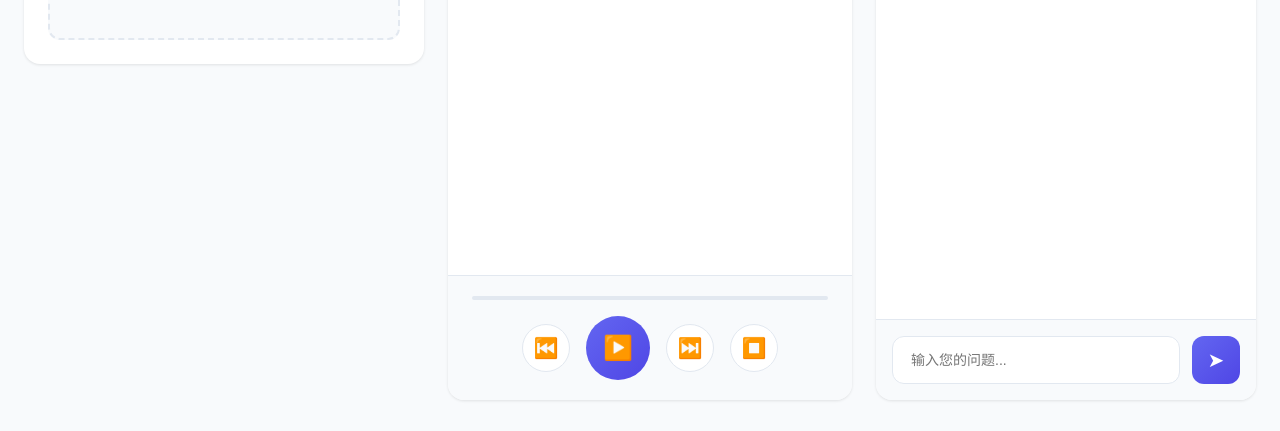
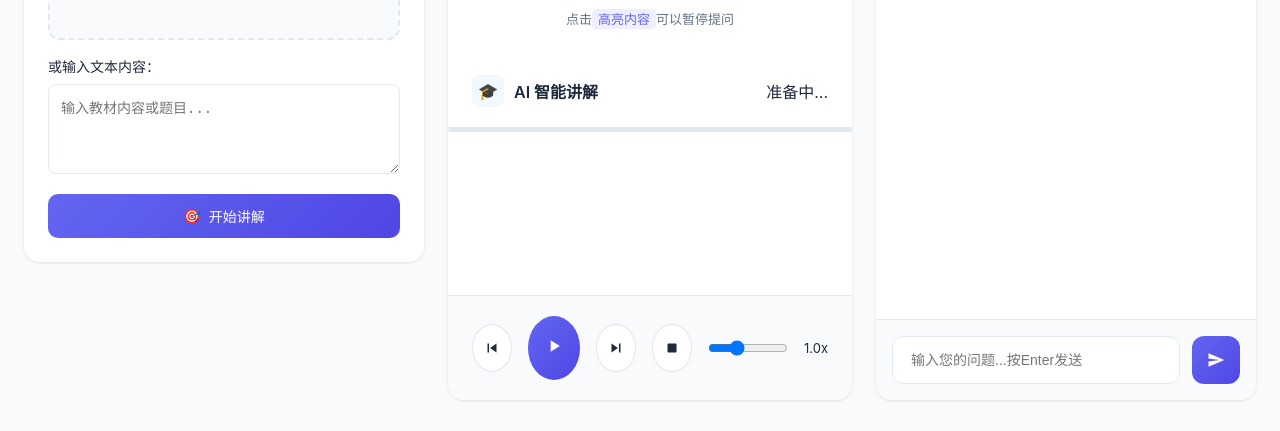
Before and after one commit to Ctrl-Alt-Wang/TutorAgent, a plain HTML site: page static/index.html in a window 1280 px wide. Shown: the part 369-800 px from the top of the page. Drawn offline with Linux system fonts and the light colour scheme.

Commit message:
fix: 修复HTML与JavaScript不匹配问题
问题：
- HTML使用旧的ID名称和onclick内联事件
- JavaScript使用新的ID名称和addEventListener
- 导致图片上传后无法正确调用API

修复：
- 重写HTML，使用正确的元素ID
- 添加textInput文本输入框
- 添加welcomeScreen和lectureScreen容器
- 更新所有按钮ID和事件绑定
- 移除inline onclick事件处理
- 确保DOM元素与JavaScript完全匹配

现在图片上传和API调用应该正常工作了！

```diff
--- a/static/index.html
+++ b/static/index.html
@@ -14,10 +14,7 @@
             <span>智能教材讲解系统</span>
         </div>
         <div class="status-bar">
-            <div class="status-indicator">
-                <div class="status-dot" id="statusDot"></div>
-                <span id="statusText">等待上传</span>
-            </div>
+            <div class="status-indicator" id="statusIndicator">等待上传</div>
         </div>
     </header>
 
@@ -32,6 +29,7 @@
                 </div>
             </div>
             <div class="card-body">
+                <!-- 上传区 -->
                 <div class="upload-zone" id="uploadZone">
                     <div class="upload-icon">📷</div>
                     <div class="upload-text">点击或拖拽上传教材图片</div>
@@ -39,55 +37,109 @@
                 </div>
                 <input type="file" id="fileInput" accept="image/*" hidden>
 
-                <div class="preview-container hidden" id="previewContainer">
+                <!-- 预览区 -->
+                <div class="preview-container" id="previewContainer" style="display: none;">
                     <img src="" alt="预览" class="preview-image" id="previewImage">
-                    <div class="preview-actions">
-                        <button class="btn btn-secondary" onclick="resetUpload()">重新上传</button>
-                        <button class="btn btn-primary" id="startBtn" onclick="startAnalysis()">
+                    <button class="btn btn-secondary" id="reuploadBtn" style="margin-top: 12px;">
+                        <span>🔄</span> 重新上传
+                    </button>
+                </div>
+
+                <!-- 文本输入 -->
+                <div class="text-input-section" style="margin-top: 16px;">
+                    <label style="display: block; margin-bottom: 8px; font-size: 14px; font-weight: 500;">
+                        或输入文本内容：
+                    </label>
+                    <textarea
+                        id="textInput"
+                        class="text-input"
+                        placeholder="输入教材内容或题目..."
+                        rows="4"
+                        style="width: 100%; padding: 12px; border: 1.5px solid #e5e7eb; border-radius: 8px; font-size: 14px; resize: vertical;"
+                    ></textarea>
+                </div>
+
+                <!-- 开始讲解按钮 -->
+                <button class="btn btn-primary btn-large" id="startLectureBtn" style="width: 100%; margin-top: 16px;">
                     <span>🎯</span> 开始讲解
                 </button>
-                    </div>
-                </div>
             </div>
         </section>
 
         <!-- 中间 - 讲解区域 -->
         <section class="card lecture-section">
+            <!-- 欢迎屏幕 -->
+            <div id="welcomeScreen">
                 <div class="card-header">
                     <div class="card-title">
                         <div class="card-title-icon">🎓</div>
                         AI 智能讲解
                     </div>
-                <div class="speed-control">
-                    <span class="speed-label">语速</span>
-                    <select class="speed-value" id="speedControl" onchange="changeSpeed()">
-                        <option value="0.8">0.8x</option>
-                        <option value="1" selected>1.0x</option>
-                        <option value="1.2">1.2x</option>
-                        <option value="1.5">1.5x</option>
-                    </select>
-                </div>
                 </div>
 
-            <div class="lecture-content" id="lectureContent">
+                <div class="lecture-content" style="display: flex; align-items: center; justify-content: center; height: 100%;">
                     <div class="qa-empty">
                         <div class="qa-empty-icon">🎯</div>
-                    <div>上传教材图片开始智能讲解</div>
+                        <div>上传教材图片或输入文本开始智能讲解</div>
                         <div style="font-size: 13px; margin-top: 8px;">
-                        点击<span class="highlight" style="cursor: default;">高亮内容</span>可以暂停提问
+                            点击<span class="highlight" style="cursor: default; padding: 2px 6px; background: rgba(99, 102, 241, 0.1); border-radius: 4px; color: var(--primary);">高亮内容</span>可以暂停提问
+                        </div>
                     </div>
                 </div>
             </div>
 
-            <div class="voice-control">
-                <div class="voice-progress">
-                    <div class="voice-progress-bar" id="progressBar"></div>
+            <!-- 讲解屏幕 -->
+            <div id="lectureScreen" style="display: none; height: 100%; display: flex; flex-direction: column;">
+                <div class="card-header" style="flex-shrink: 0;">
+                    <div class="card-title">
+                        <div class="card-title-icon">🎓</div>
+                        AI 智能讲解
                     </div>
+                    <div class="progress-info">
+                        <span id="progressText">准备中...</span>
+                    </div>
+                </div>
+
+                <!-- 进度条 -->
+                <div class="voice-progress" style="flex-shrink: 0;">
+                    <div class="voice-progress-bar" id="progressBar" style="width: 0%;"></div>
+                </div>
+
+                <!-- 讲解内容 -->
+                <div class="lecture-content" id="contentCard" style="flex: 1; overflow-y: auto; padding: 20px;">
+                    <!-- 动态生成的讲解段落 -->
+                </div>
+
+                <!-- 语音控制条 -->
+                <div class="voice-control" style="flex-shrink: 0;">
                     <div class="voice-buttons">
-                    <button class="voice-btn secondary" onclick="skipBackward()" title="上一段">⏮️</button>
-                    <button class="voice-btn main" id="playPauseBtn" onclick="togglePlayPause()" title="播放/暂停">▶️</button>
-                    <button class="voice-btn secondary" onclick="skipForward()" title="下一段">⏭️</button>
-                    <button class="voice-btn secondary" onclick="stopLecture()" title="停止">⏹️</button>
+                        <button class="voice-btn secondary" id="prevBtn" title="上一段">
+                            <svg viewBox="0 0 24 24" fill="currentColor" width="18" height="18">
+                                <path d="M6 6h2v12H6zm3.5 6l8.5 6V6z"/>
+                            </svg>
+                        </button>
+                        <button class="voice-btn main" id="playPauseBtn" title="播放/暂停">
+                            <div class="icon">
+                                <svg viewBox="0 0 24 24" fill="currentColor" width="20" height="20">
+                                    <path d="M8 5v14l11-7z"/>
+                                </svg>
+                            </div>
+                        </button>
+                        <button class="voice-btn secondary" id="nextBtn" title="下一段">
+                            <svg viewBox="0 0 24 24" fill="currentColor" width="18" height="18">
+                                <path d="M6 18l8.5-6L6 6v12zM16 6v12h2V6h-2z"/>
+                            </svg>
+                        </button>
+                        <button class="voice-btn secondary" id="stopBtn" title="停止">
+                            <svg viewBox="0 0 24 24" fill="currentColor" width="18" height="18">
+                                <rect x="6" y="6" width="12" height="12" rx="1"/>
+                            </svg>
+                        </button>
+                        <div class="speed-control" style="margin-left: auto;">
+                            <input type="range" id="speedControl" min="0.5" max="2" step="0.1" value="1" style="width: 80px;">
+                            <span id="speedValue" style="margin-left: 8px; font-size: 13px;">1.0x</span>
+                        </div>
+                    </div>
                 </div>
             </div>
         </section>
@@ -101,7 +153,8 @@
                 </div>
             </div>
 
-            <div class="qa-list" id="qaList">
+            <!-- 问答列表 -->
+            <div class="qa-list" id="qaContainer" style="flex: 1; overflow-y: auto; padding: 16px;">
                 <div class="qa-empty">
                     <div class="qa-empty-icon">💡</div>
                     <div>有疑问？随时提问！</div>
@@ -109,19 +162,27 @@
                 </div>
             </div>
 
+            <!-- 输入区域 -->
             <div class="qa-input-area">
                 <div class="qa-input-wrapper">
-                    <input type="text" class="qa-input" id="qaInput"
-                           placeholder="输入您的问题..."
-                           onkeypress="handleInputKeypress(event)">
-                    <button class="qa-submit" id="qaSubmit" onclick="submitQuestion()">➤</button>
+                    <input
+                        type="text"
+                        class="qa-input"
+                        id="questionInput"
+                        placeholder="输入您的问题...按Enter发送"
+                    >
+                    <button class="qa-submit" id="sendQuestionBtn" title="发送">
+                        <svg viewBox="0 0 24 24" fill="currentColor" width="18" height="18">
+                            <path d="M2.01 21L23 12 2.01 3 2 10l15 2-15 2z"/>
+                        </svg>
+                    </button>
                 </div>
             </div>
         </section>
     </main>
 
     <!-- 加载遮罩 -->
-    <div id="loadingOverlay" class="loading-overlay hidden">
+    <div id="loadingOverlay" class="loading-overlay" style="display: none;">
         <div class="loading-spinner"></div>
         <p id="loadingText">正在分析内容...</p>
     </div>
```
Also changed, not shown: static/index_old.html (added, +131 -0 lines). Lines whose indentation alone changed are shown as unchanged.
